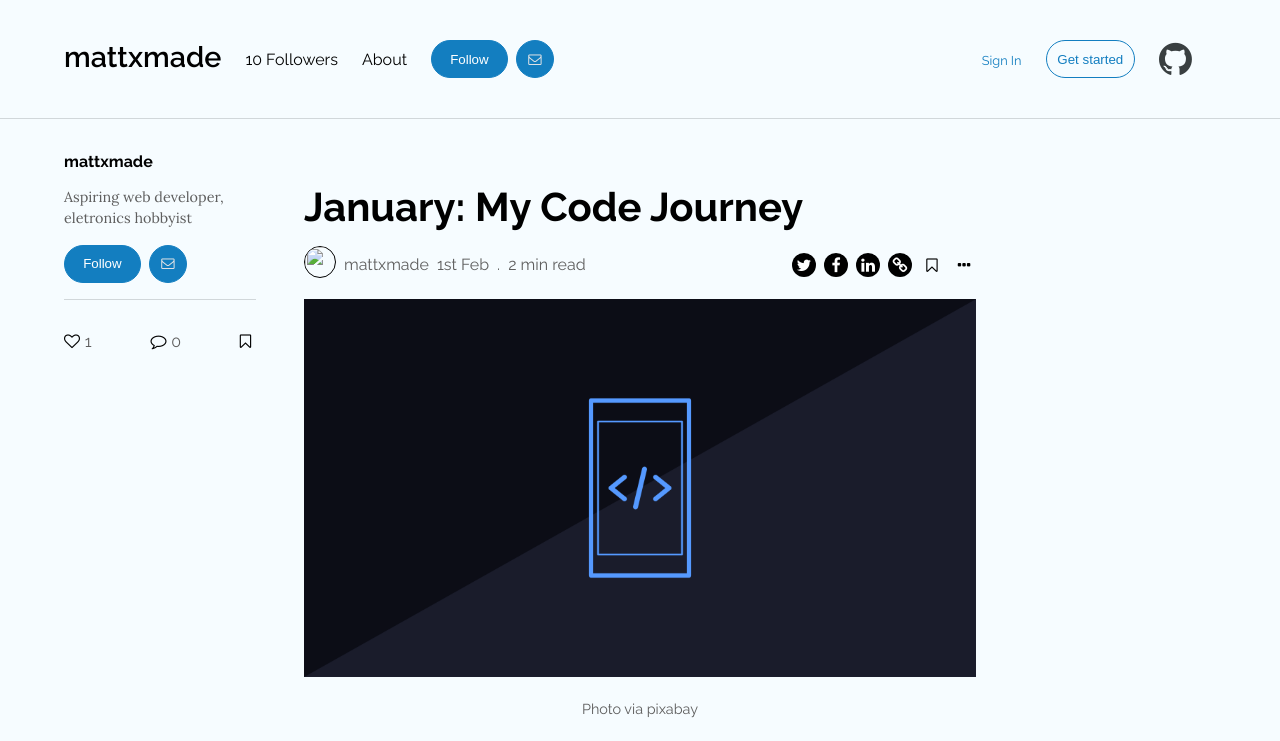
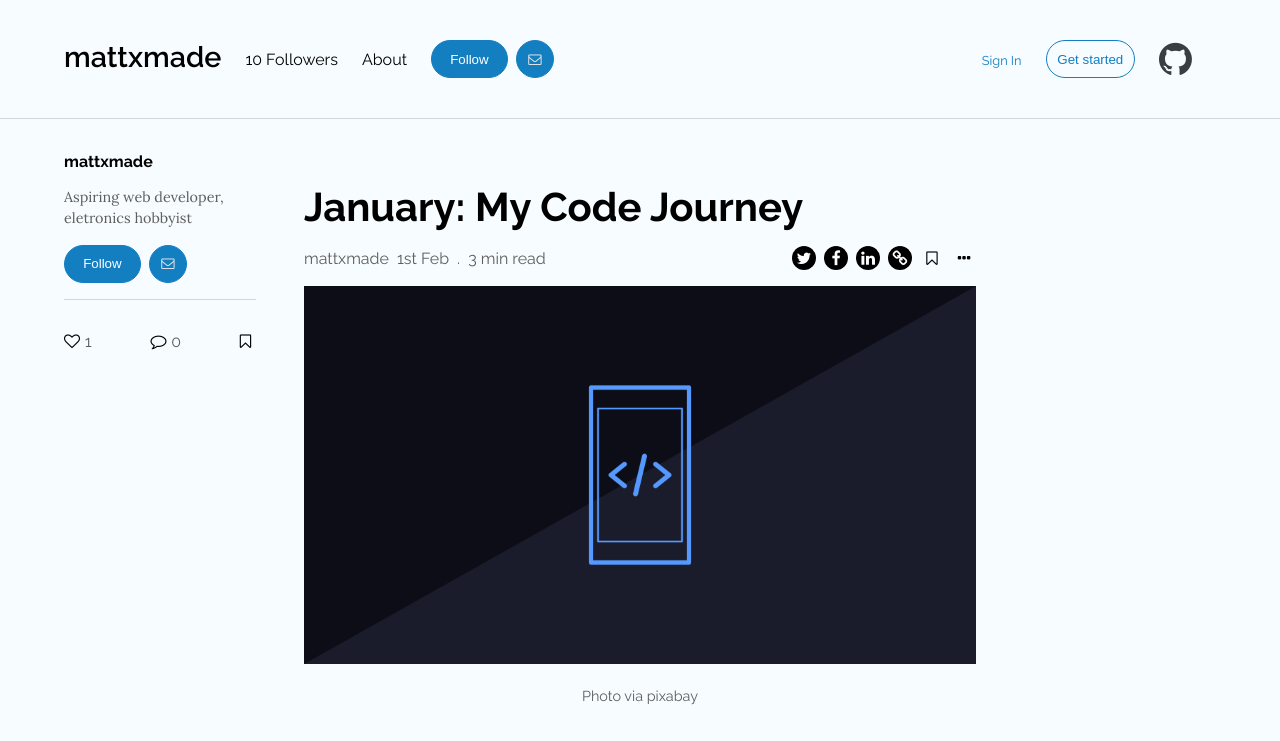
Before and after one commit to mattxmade/month-in-review-01, a plain HTML site: page index.html in a window 1280 px wide. Shown: the top 741 px of the page. Drawn offline with Linux system fonts and the light colour scheme.

```diff
--- a/index.html
+++ b/index.html
@@ -39,6 +39,10 @@
     </div>
   </nav>
 
+  <div class=box>
+
+  </div>
+
   <aside>
     <div class="aside-info">
       <h4>mattxmade</h4>
@@ -61,11 +65,11 @@
       <h1>January: My Code Journey</h1>
       <div class="article-nav">
         <ul class="article-nav-left">
-          <li><img class="pfp" src="" alt=""></li>
-          <li>mattxmade</li>
+          <!-- <li><img class="pfp" src="" alt=""></li> -->
+          <li class="article-author">mattxmade</li>
           <li>1st Feb</li>
           <li>.</li>
-          <li>2 min read</li>
+          <li>3 min read</li>
         </ul>
         <ul class="article-nav-right">
           <li><i class="fa fa-twitter" aria-hidden="true"></i></li>
```
